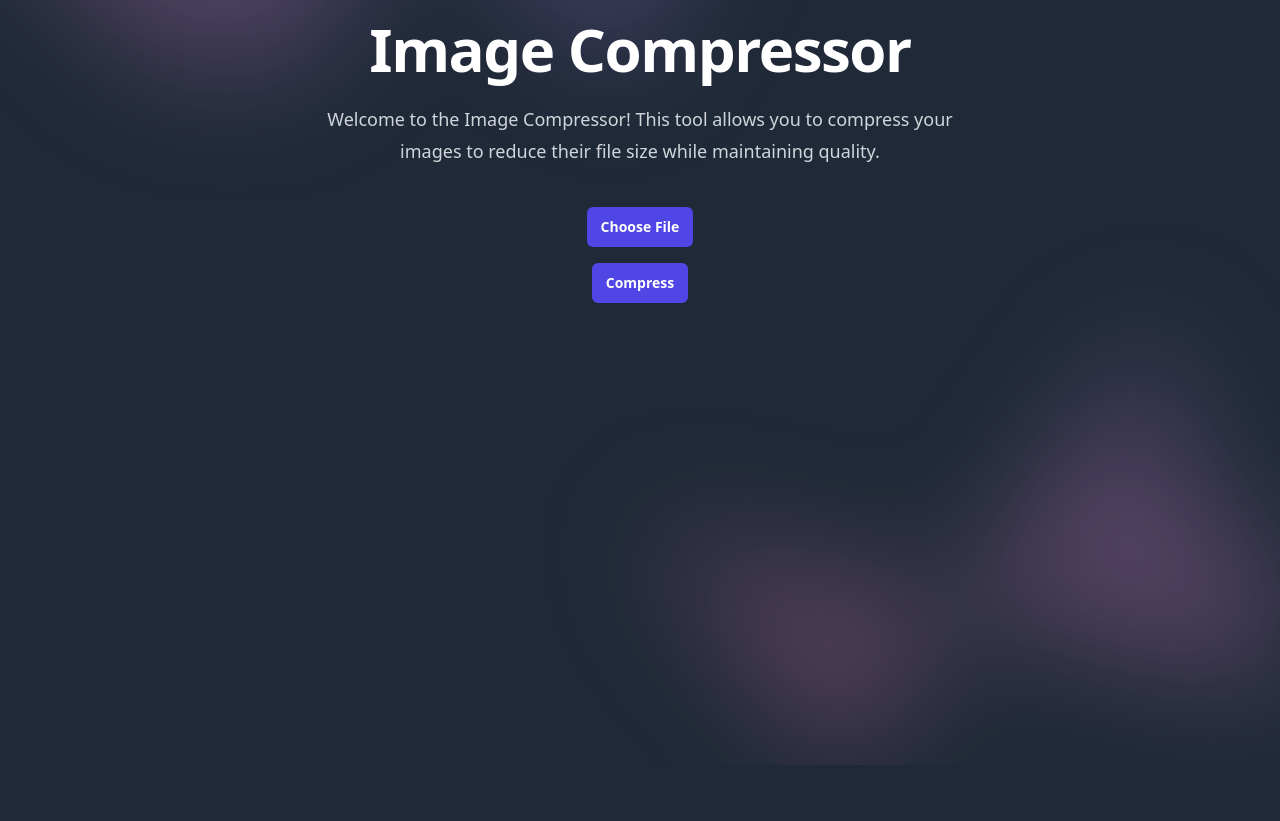
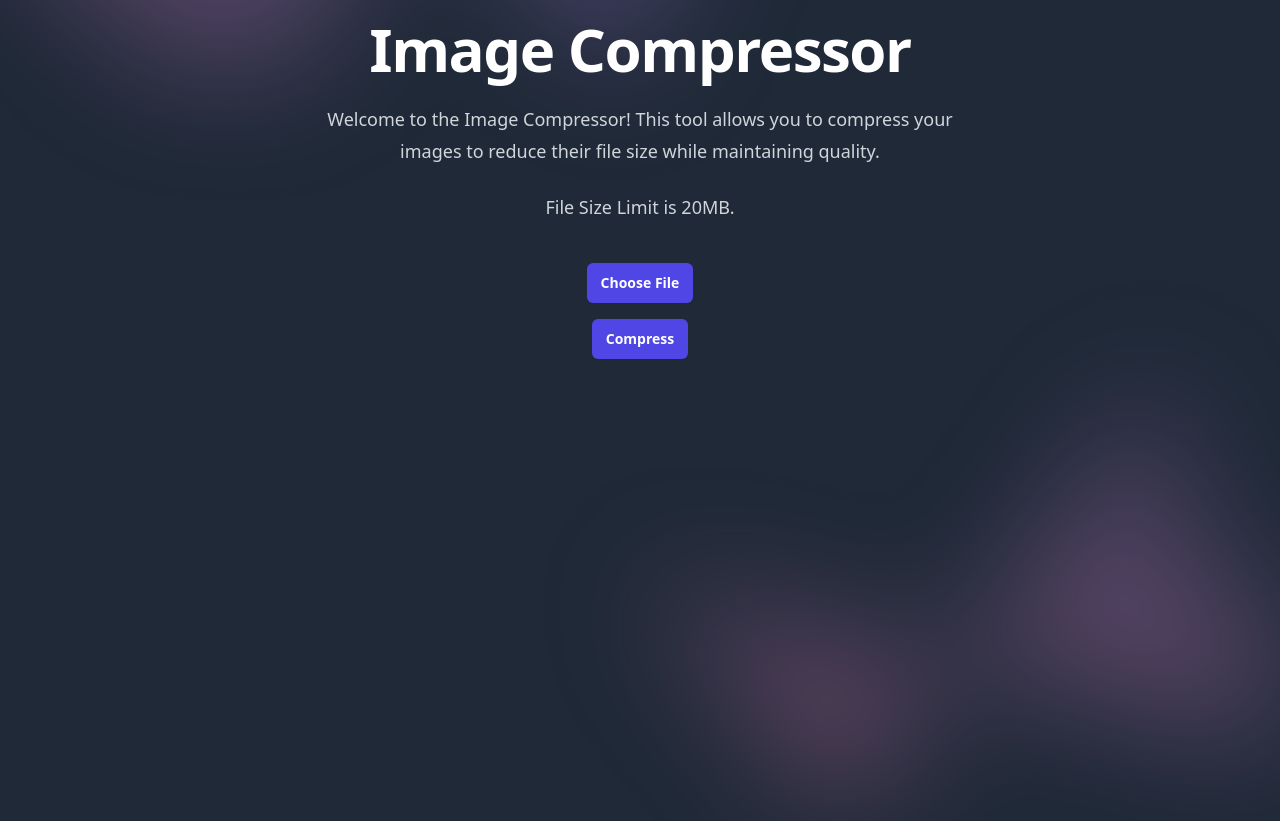
Before and after one commit to anshul11111/image-compressor, a Flask app: page / in a window 1280 px wide. Shown: the part 293-1114 px from the top of the page. Before the commit the page ends 1058 px from the top, so only its background shows below. Run offline with Flask 2, Linux system fonts and the light colour scheme; some libraries are stand-ins or nearby versions.

Commit message:
Update index.html

```diff
--- a/templates/index.html
+++ b/templates/index.html
@@ -25,6 +25,7 @@
             <div class="text-center">
                 <h1 class="text-4xl font-bold tracking-tight text-white sm:text-6xl">Image Compressor</h1>
                 <p class="mt-6 text-lg leading-8 text-gray-300">Welcome to the Image Compressor! This tool allows you to compress your images to reduce their file size while maintaining quality.</p>
+                <p class="mt-6 text-lg leading-8 text-gray-300">File Size Limit is 20MB.</p>
                 <div class="buttons">
                     <div class="mt-10 flex items-center justify-center gap-x-6">
                         <form id="uploadForm" enctype="multipart/form-data" class="flex flex-col items-center">
```
